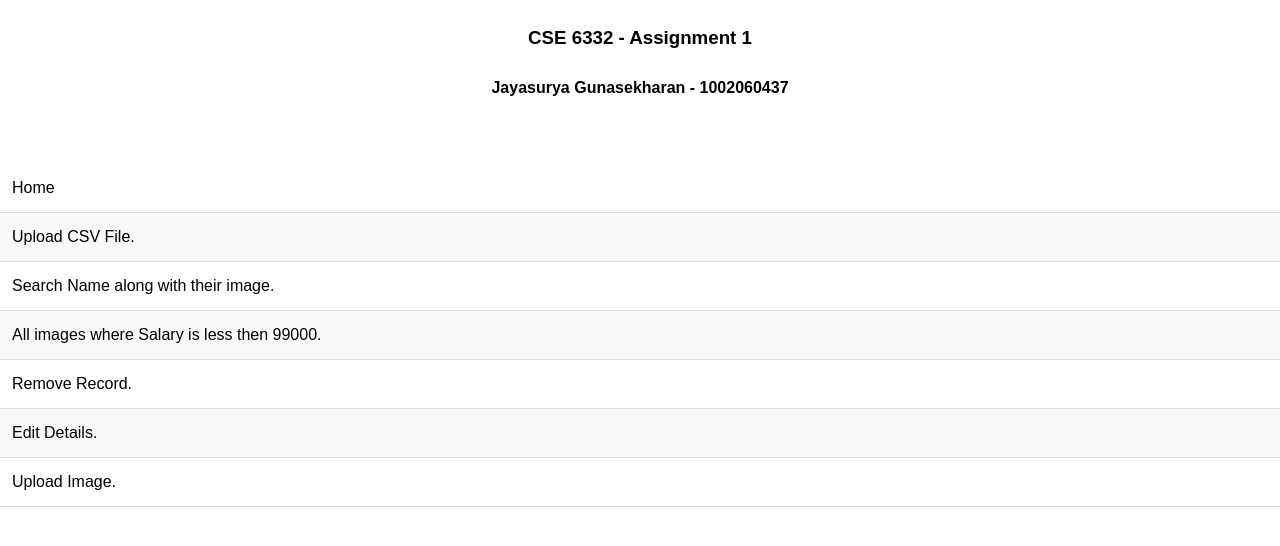
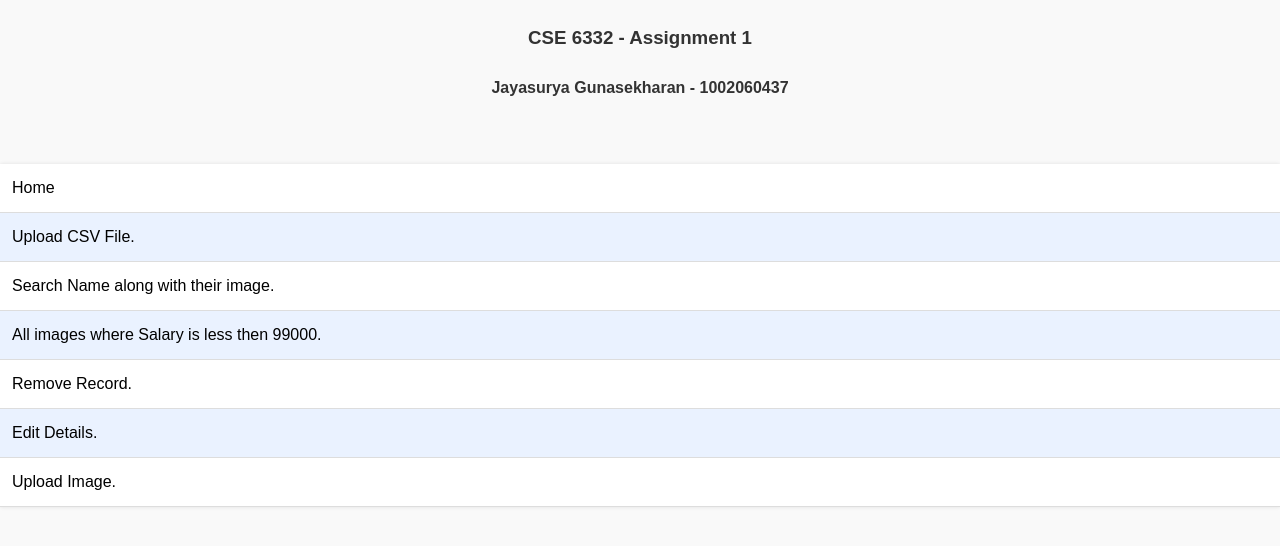
Before and after one commit to jayasuryagunasekharan/CCBD-Assignment-1, a Flask app: page / in a window 1280 px wide. Shown: the top 546 px of the page. Run offline with Flask 3, Linux system fonts and the light colour scheme.

Commit message:
made changes to css

```diff
--- a/static/style.css
+++ b/static/style.css
@@ -14,7 +14,7 @@ td {
 
 /* Set a base font size and line height */
 body {
-    font-family: Arial, sans-serif;
+    font-family: "Arial", sans-serif;
     font-size: 16px;
     line-height: 1.5;
 }
@@ -23,6 +23,8 @@ body {
 h3,
 h4 {
     text-align: center;
+    color: #333;
+    font-family: "Helvetica", sans-serif;
 }
 
 /* Add some spacing to the table */
@@ -38,12 +40,15 @@ th {
     text-align: left;
     background-color: #f2f2f2;
     border-bottom: 1px solid #ddd;
+    font-weight: bold;
+    color: #555;
 }
 
 /* Style table cells */
 td {
     padding: 12px;
     border-bottom: 1px solid #ddd;
+    color: #333;
 }
 
 /* Alternate row background colors */
@@ -93,3 +98,47 @@ a:hover {
         margin-bottom: 4px;
     }
 }
+
+/* Additional styles */
+
+/* Responsive font size */
+@media screen and (max-width: 480px) {
+    body {
+        font-size: 14px;
+    }
+}
+
+/* Better fonts */
+h3,
+h4 {
+    font-family: "Arial", sans-serif;
+}
+
+/* Custom color palette */
+body {
+    background-color: #f9f9f9;
+}
+
+h3 {
+    color: #333;
+}
+
+table {
+    background-color: #fff;
+    box-shadow: 0 0 4px rgba(0, 0, 0, 0.1);
+}
+
+th {
+    background-color: #f5f5f5;
+    color: #555;
+}
+
+tr:nth-child(even) {
+    background-color: #eaf2ff;
+}
+
+tr:hover {
+    background-color: #dcecff;
+}
+
+/* Add more custom styles as needed */
```
